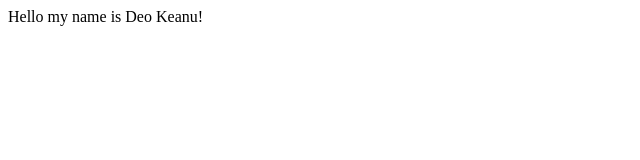
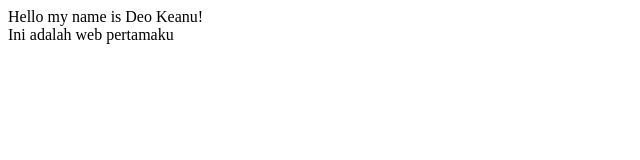
Before and after one commit to DeoKeanu/deokeanu.github.io, a plain HTML site: page index.html in a window 1280 px wide. Shown: the whole page, without its empty margins (0-640 px from the left). Drawn offline with Linux system fonts and the light colour scheme.

Commit message:
Update index.html

```diff
--- a/index.html
+++ b/index.html
@@ -1,3 +1,4 @@
 <html>
-Hello my name is Deo Keanu!
+Hello my name is Deo Keanu! <br>
+Ini adalah web pertamaku
 </html>
```
